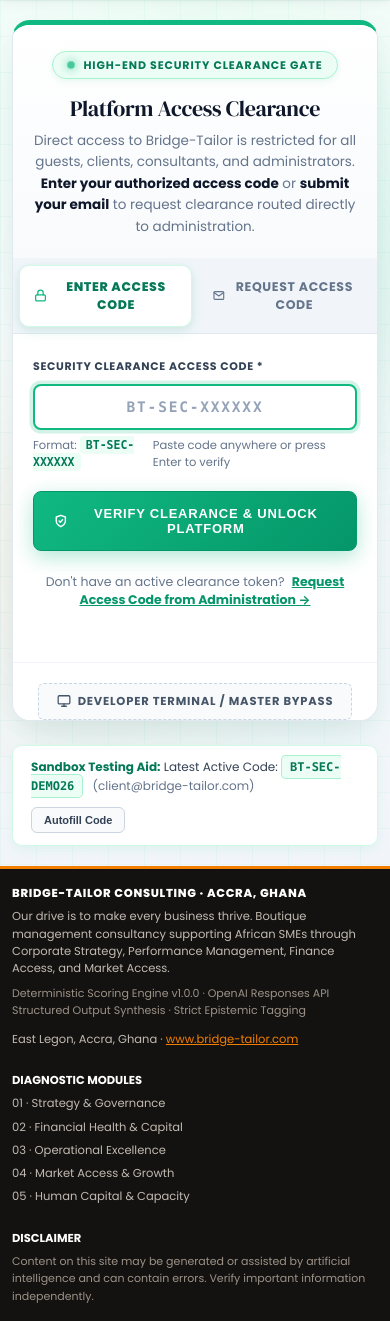
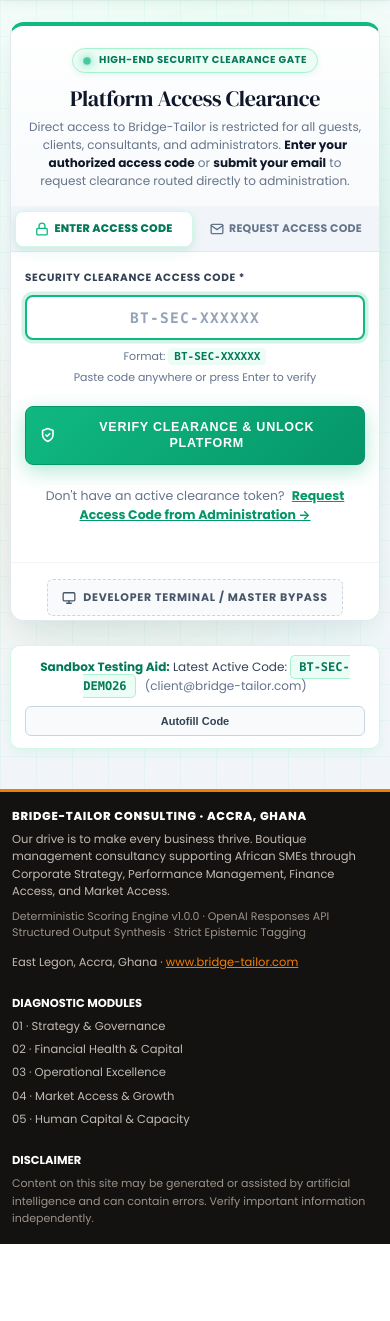
Before and after one commit to eabventures-champion/bridge-tailor, a Laravel app: page /security-access in a window 390 px wide. Shown: the part 55-1376 px from the top of the page. After the commit the page ends 1299 px from the top, so only its background shows below. Run offline with Laravel 12, Linux system fonts and the light colour scheme; data comes from the database, SQL or seed files in the repository; some libraries are stand-ins or nearby versions.

Commit message:
Make security access gate fully mobile responsive and touch friendly

```diff
--- a/resources/views/security/gate.blade.php
+++ b/resources/views/security/gate.blade.php
@@ -529,23 +529,248 @@
         color: #ffffff;
     }
 
+    /* Form row responsive layout */
+    .bt-sec-form-row {
+        display: grid;
+        grid-template-columns: 1fr 1fr;
+        gap: 14px;
+    }
+
+    .bt-cleared-actions {
+        display: flex;
+        gap: 12px;
+        justify-content: center;
+        margin-top: 18px;
+    }
+
+    /* Developer 2FA Passcode Input */
+    .bt-dev-2fa-input {
+        width: 100%;
+        font-family: ui-monospace, SFMono-Regular, Menlo, Monaco, Consolas, monospace !important;
+        font-size: 25px !important;
+        font-weight: 900 !important;
+        letter-spacing: 0.25em !important;
+        text-align: center;
+        color: #047857 !important;
+        background: #f0fdf4 !important;
+        border: 2px solid #10b981 !important;
+        border-radius: 10px !important;
+        padding: 14px 16px !important;
+        box-sizing: border-box !important;
+    }
+    .bt-dev-2fa-hint {
+        display: flex;
+        justify-content: space-between;
+        align-items: center;
+        font-size: 11px;
+        color: #64748b;
+        margin-top: 6px;
+    }
+
     @media (max-width: 640px) {
         .bt-security-wrap {
-            padding: 20px 12px;
+            padding: 14px 10px 32px;
+            min-height: calc(100vh - var(--bt-header-height, 60px));
+            min-height: calc(100dvh - var(--bt-header-height, 60px));
+        }
+        .bt-security-container {
+            max-width: 100%;
+        }
+        .bt-security-card {
+            border-radius: 14px !important;
+            border-top-width: 4px;
         }
         .bt-security-header {
-            padding: 26px 20px 20px;
+            padding: 22px 14px 16px;
+        }
+        .bt-security-badge {
+            font-size: 10px;
+            padding: 4px 10px;
+            letter-spacing: 0.05em;
+            margin-bottom: 12px;
+            max-width: 100%;
+            white-space: normal;
+            text-align: center;
         }
         .bt-security-title {
-            font-size: 24px;
+            font-size: 21px;
+            line-height: 1.25;
+            margin-bottom: 6px;
         }
+        .bt-security-sub {
+            font-size: 12px;
+            line-height: 1.5;
+        }
+
+        /* Segmented Tabs on Mobile */
+        .bt-sec-switcher {
+            padding: 4px;
+            gap: 4px;
+        }
+        .bt-sec-tab-btn {
+            padding: 10px 6px;
+            font-size: 11px;
+            letter-spacing: 0.02em;
+            gap: 5px;
+            line-height: 1.2;
+            border-radius: 8px !important;
+        }
+        .bt-sec-tab-btn svg {
+            width: 14px;
+            height: 14px;
+            flex-shrink: 0;
+        }
+
+        /* Tab Panes on Mobile */
         .bt-sec-pane {
-            padding: 24px 20px 28px;
+            padding: 18px 14px 22px;
+        }
+        .bt-sec-form-row {
+            grid-template-columns: 1fr;
+            gap: 0;
+        }
+        .bt-sec-form .field {
+            margin-bottom: 14px;
+        }
+        .bt-sec-form label {
+            font-size: 10.5px;
+            margin-bottom: 5px;
+        }
+
+        /* Prevent iOS Safari 16px auto-zoom */
+        .bt-sec-form input[type="text"],
+        .bt-sec-form input[type="email"],
+        .bt-sec-form input[type="password"],
+        .bt-sec-form select,
+        .bt-sec-form textarea {
+            font-size: 16px !important;
+            padding: 11px 12px !important;
+            border-radius: 8px !important;
+        }
+
+        /* Monospace Code Input on Mobile */
+        .bt-code-input {
+            font-size: 18px !important;
+            letter-spacing: 0.08em !important;
+            padding: 12px 8px !important;
+            border-radius: 10px !important;
+        }
+        .bt-code-format-hint {
+            flex-direction: column;
+            align-items: center;
+            gap: 4px;
+            text-align: center;
+            font-size: 11px;
+            margin-top: 8px;
+        }
+
+        /* Primary and secondary buttons */
+        .btn-sec-primary,
+        .btn-sec-request {
+            min-height: 46px;
+            padding: 12px 14px;
+            font-size: 12.5px;
+            white-space: normal;
+            text-align: center;
+            line-height: 1.35;
+        }
+
+        /* Cleared session actions */
+        .bt-cleared-actions {
+            flex-direction: column;
+            gap: 8px;
+        }
+        .bt-cleared-actions a,
+        .bt-cleared-actions form,
+        .bt-cleared-actions button {
+            width: 100% !important;
+        }
+
+        /* Dispatch alert box */
+        .bt-sec-dispatch-box {
+            padding: 12px 12px;
+            gap: 10px;
+            margin-bottom: 16px;
+        }
+        .bt-sec-dispatch-text {
+            font-size: 11.5px;
+            line-height: 1.5;
+        }
+
+        /* Developer terminal button on mobile */
+        .bt-dev-terminal-bar {
+            margin-top: 16px;
+            padding-top: 16px;
+            padding-bottom: 4px;
+        }
+        .bt-dev-terminal-btn {
+            font-size: 11px;
+            padding: 10px 14px;
+            max-width: 100%;
+            white-space: normal;
+            line-height: 1.35;
+        }
+
+        /* Developer modal on mobile */
+        .bt-dev-modal {
+            padding: 10px;
+            align-items: center;
+        }
+        .bt-dev-modal-content {
+            max-height: calc(100vh - 20px);
+            max-height: calc(100dvh - 20px);
+            display: flex;
+            flex-direction: column;
+            border-radius: 12px !important;
+        }
+        .bt-dev-modal-header {
+            padding: 13px 16px;
+            flex-shrink: 0;
+        }
+        .bt-dev-modal-body {
+            padding: 16px 14px 18px;
+            overflow-y: auto;
+            -webkit-overflow-scrolling: touch;
+            flex: 1 1 auto;
+        }
+        .bt-dev-2fa-input {
+            font-size: 20px !important;
+            letter-spacing: 0.16em !important;
+            padding: 11px 10px !important;
+        }
+        .bt-dev-2fa-hint {
+            flex-direction: column;
+            align-items: center;
+            gap: 3px;
+            text-align: center;
+        }
+
+        /* Sandbox bar on mobile */
+        .bt-sandbox-bar {
+            flex-direction: column;
+            align-items: stretch;
+            text-align: center;
+            gap: 10px;
+            padding: 12px 14px;
+        }
+        .bt-sandbox-btn {
+            width: 100%;
+            padding: 8px 12px;
+        }
+    }
+
+    @media (max-width: 360px) {
+        .bt-security-title {
+            font-size: 19px;
+        }
+        .bt-sec-tab-btn {
+            font-size: 10px;
+            padding: 8px 4px;
         }
         .bt-code-input {
-            font-size: 21px !important;
-            letter-spacing: 0.12em !important;
-            padding: 12px 14px !important;
+            font-size: 16px !important;
+            letter-spacing: 0.05em !important;
+            padding: 10px 6px !important;
         }
     }
 </style>
@@ -592,13 +817,13 @@
                         <p class="bt-sec-success-desc">
                             Your session has verified security clearance (Token: <code style="background:#ecfdf5;color:#047857;padding:2px 6px;border-radius:4px;font-weight:700;">{{ $clearedCode }}</code>). You may enter the platform freely.
                         </p>
-                        <div style="display:flex;gap:12px;justify-content:center;margin-top:18px;">
-                            <a href="{{ route('diagnostic.landing') }}" class="btn-sec-primary" style="text-decoration:none;width:auto;padding:11px 24px;">
+                        <div class="bt-cleared-actions">
+                            <a href="{{ route('diagnostic.landing') }}" class="btn-sec-primary" style="text-decoration:none;padding:11px 24px;">
                                 <span>Proceed to Platform →</span>
                             </a>
                             <form action="{{ route('security.lock') }}" method="POST" style="margin:0;">
                                 @csrf
-                                <button type="submit" class="btn-sec-request" style="width:auto;padding:11px 20px;">
+                                <button type="submit" class="btn-sec-request" style="padding:11px 20px;">
                                     <span>Lock Terminal</span>
                                 </button>
                             </form>
@@ -666,7 +891,7 @@
 
                 <form action="{{ route('security.request') }}" method="POST" class="bt-sec-form" id="requestCodeForm">
                     @csrf
-                    <div style="display:grid;grid-template-columns:1fr 1fr;gap:14px;">
+                    <div class="bt-sec-form-row">
                         <div class="field">
                             <label for="reqEmail">Your Email Address *</label>
                             <input type="email"
@@ -688,7 +913,7 @@
                         </div>
                     </div>
 
-                    <div style="display:grid;grid-template-columns:1fr 1fr;gap:14px;">
+                    <div class="bt-sec-form-row">
                         <div class="field">
                             <label for="reqOrg">Company / Organization</label>
                             <input type="text"
@@ -843,8 +1068,8 @@
                                autocomplete="one-time-code"
                                spellcheck="false"
                                placeholder="123456"
-                               style="font-family:ui-monospace, SFMono-Regular, Menlo, Monaco, Consolas, monospace !important;font-size:25px !important;font-weight:900 !important;letter-spacing:0.25em !important;text-align:center;color:#047857 !important;background:#f0fdf4 !important;border:2px solid #10b981 !important;padding:14px 16px !important;">
-                        <div style="display:flex;justify-content:space-between;align-items:center;font-size:11px;color:#64748b;margin-top:6px;">
+                               class="bt-dev-2fa-input">
+                        <div class="bt-dev-2fa-hint">
                             <span>Code sent to {{ $dev2faEmail ?: 'eabventures@gmail.com' }}</span>
                             <span>Expires in 15 mins</span>
                         </div>
```
